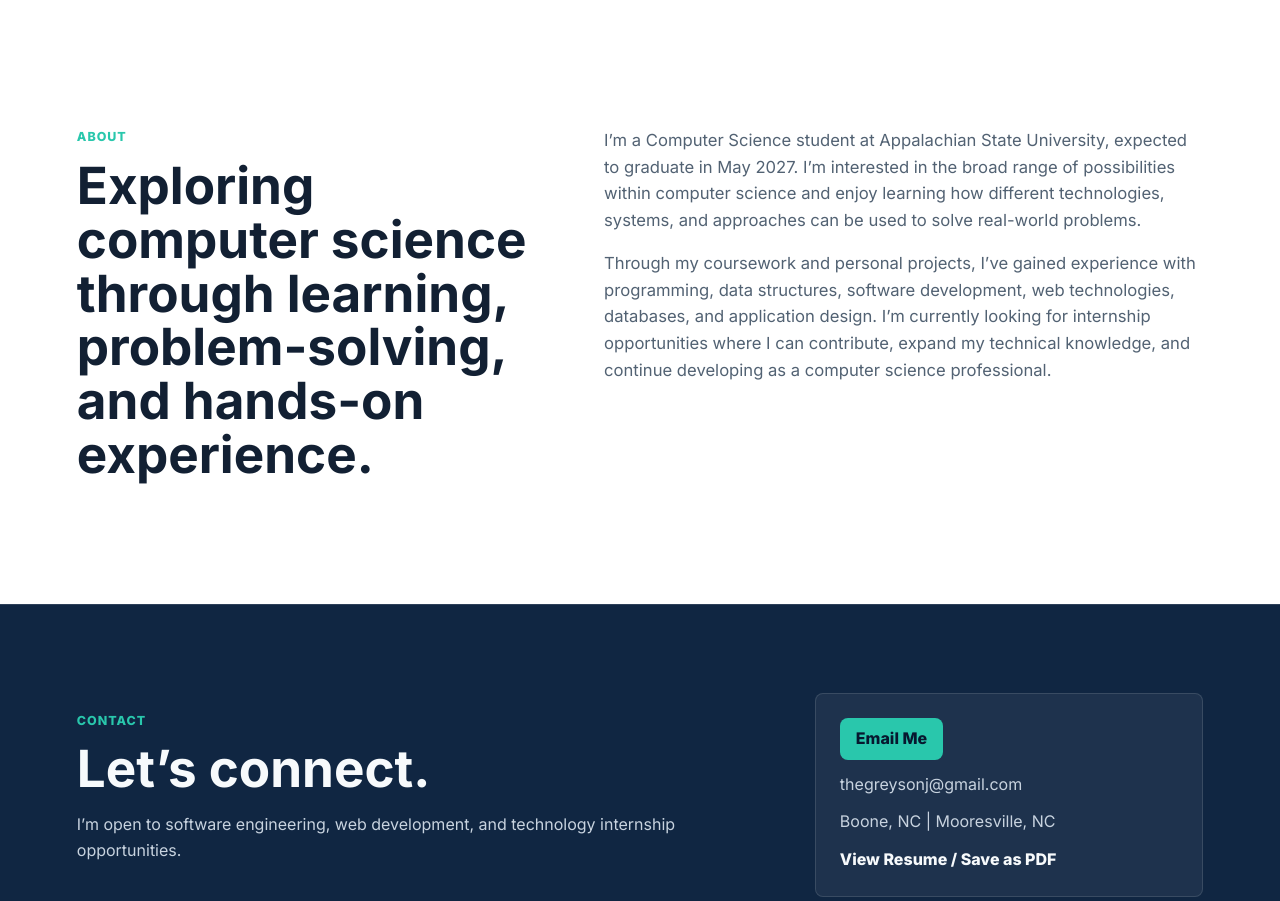
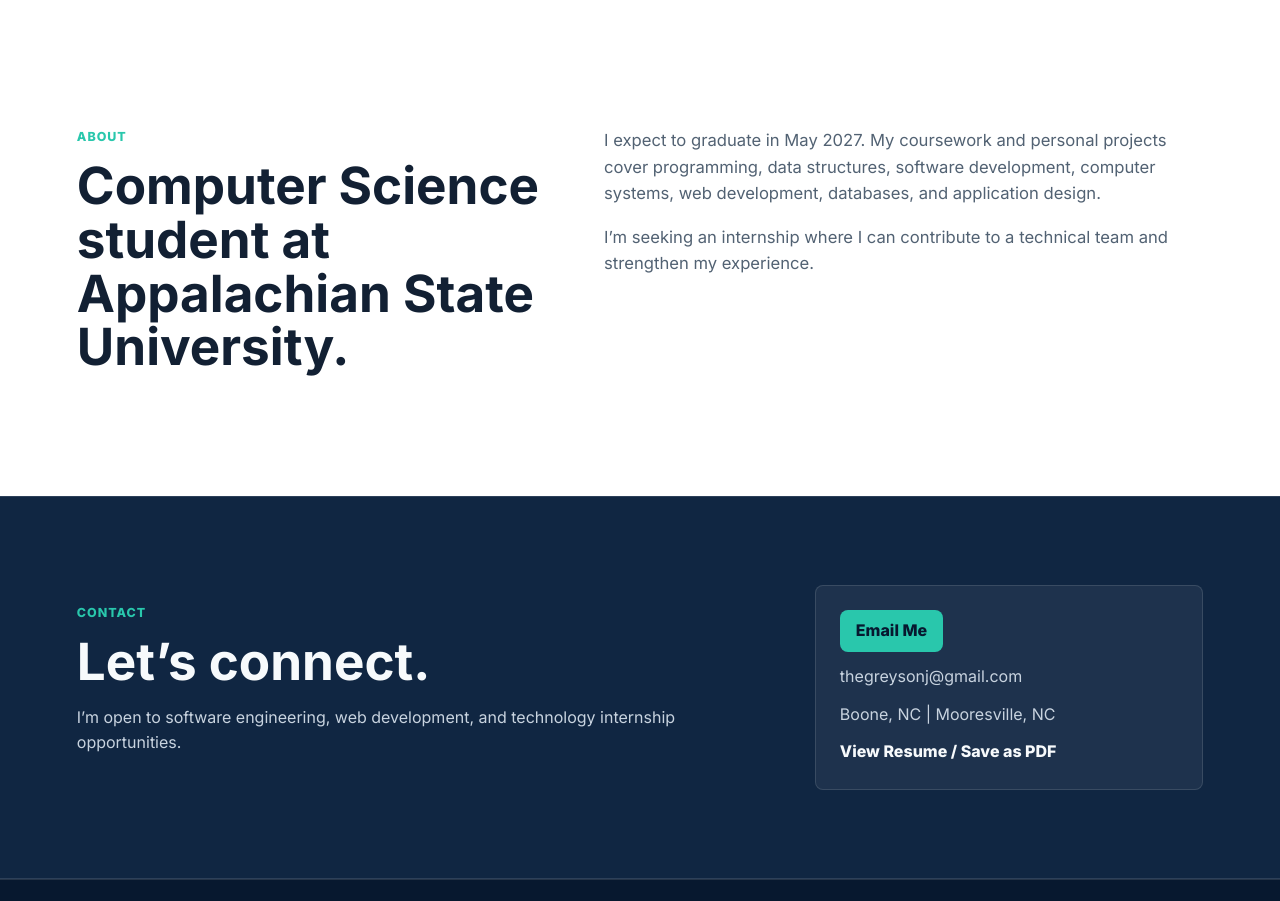
Before and after one commit to GreysonA75/portfolio, a plain HTML site: page index.html in a window 1280 px wide. Shown: the part 5720-6621 px from the top of the page. Drawn offline with Linux system fonts and the light colour scheme.

Commit message:
Simplify about section

```diff
--- a/index.html
+++ b/index.html
@@ -329,11 +329,11 @@
     <section class="section split" id="about">
       <div class="section-heading">
         <p class="eyebrow">About</p>
-        <h2>Exploring computer science through learning, problem-solving, and hands-on experience.</h2>
+        <h2>Computer Science student at Appalachian State University.</h2>
       </div>
       <div class="about-copy">
-        <p>I’m a Computer Science student at Appalachian State University, expected to graduate in May 2027. I’m interested in the broad range of possibilities within computer science and enjoy learning how different technologies, systems, and approaches can be used to solve real-world problems.</p>
-        <p>Through my coursework and personal projects, I’ve gained experience with programming, data structures, software development, web technologies, databases, and application design. I’m currently looking for internship opportunities where I can contribute, expand my technical knowledge, and continue developing as a computer science professional.</p>
+        <p>I expect to graduate in May 2027. My coursework and personal projects cover programming, data structures, software development, computer systems, web development, databases, and application design.</p>
+        <p>I’m seeking an internship where I can contribute to a technical team and strengthen my experience.</p>
       </div>
     </section>
 
```
